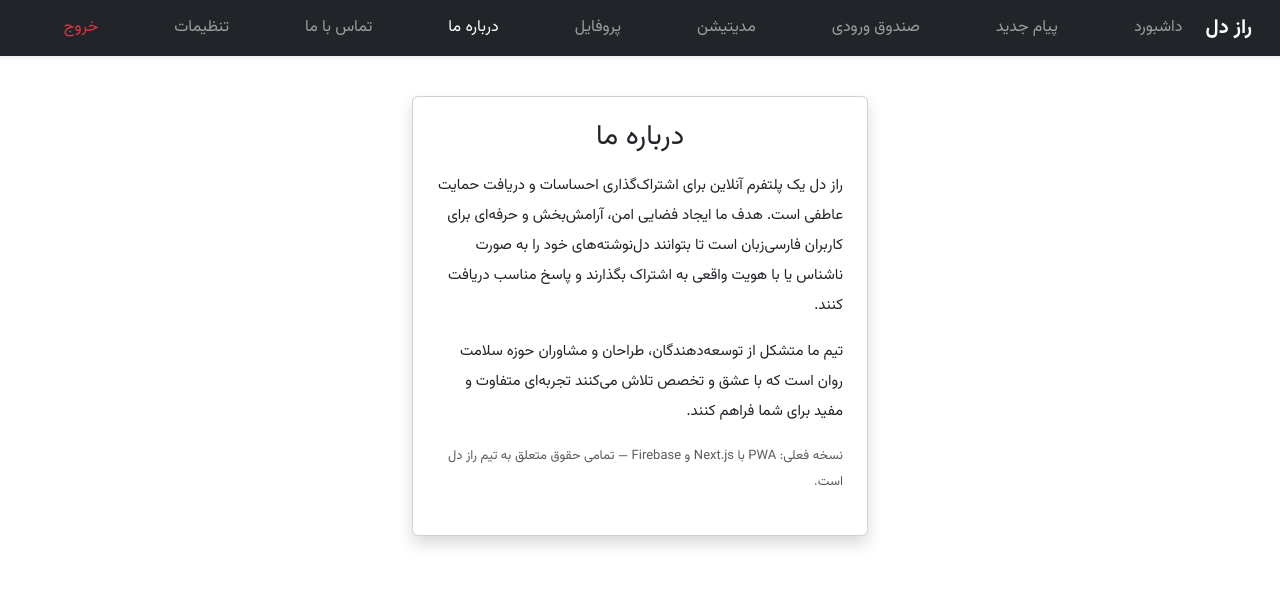
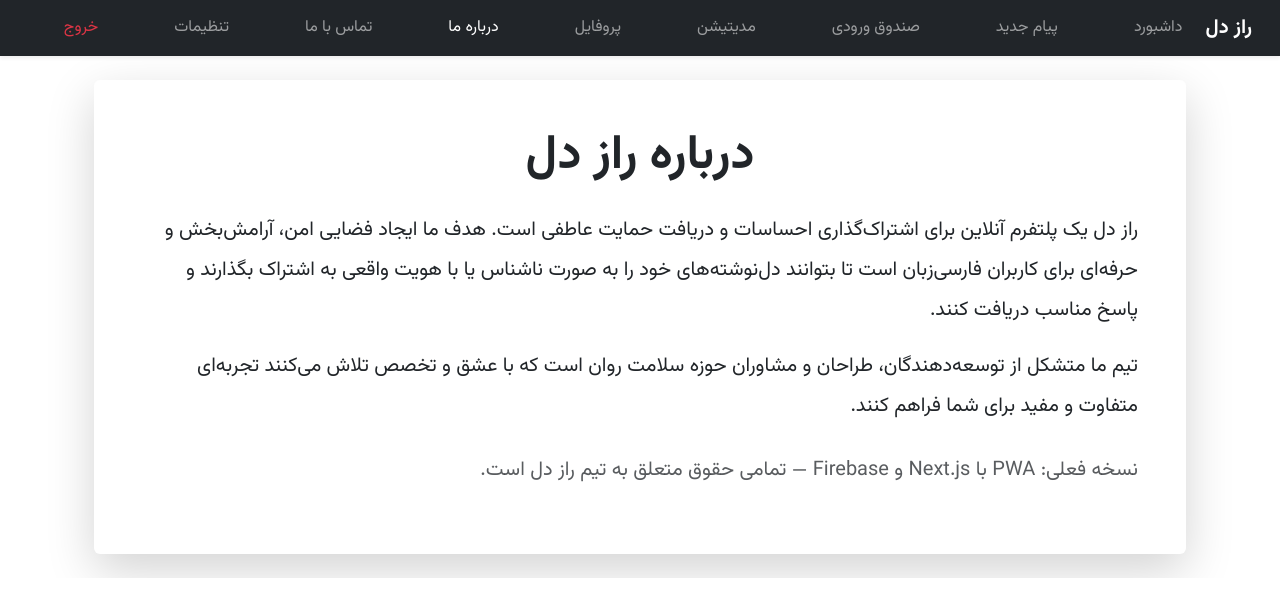
Before and after one commit to artificialxflow/razedel03, a Next.js app: page /about in a window 1280 px wide. Shown: the top 616 px of the page. Built offline with nearby package versions, Linux system fonts and the light colour scheme.

Commit message:
Update page.tsx

```diff
--- a/app/about/page.tsx
+++ b/app/about/page.tsx
@@ -3,21 +3,23 @@ import React from "react";
 
 export default function AboutPage() {
   return (
-    <div className="container" style={{ maxWidth: 480, margin: "40px auto", direction: "rtl" }}>
-      <div className="card shadow p-4">
-        <h3 className="mb-3 text-center">درباره ما</h3>
-        <div style={{ fontSize: 15, lineHeight: 2 }}>
+    <main className="flex-grow-1 overflow-auto">
+      <div className="container p-4">
+        <div className="card shadow-lg border-0 rounded-lg p-5">
+          <h1 className="display-5 fw-bold text-center mb-4">درباره راز دل</h1>
+          <div className="lh-lg fs-5">
             <p>
               راز دل یک پلتفرم آنلاین برای اشتراک‌گذاری احساسات و دریافت حمایت عاطفی است. هدف ما ایجاد فضایی امن، آرامش‌بخش و حرفه‌ای برای کاربران فارسی‌زبان است تا بتوانند دل‌نوشته‌های خود را به صورت ناشناس یا با هویت واقعی به اشتراک بگذارند و پاسخ مناسب دریافت کنند.
             </p>
             <p>
               تیم ما متشکل از توسعه‌دهندگان، طراحان و مشاوران حوزه سلامت روان است که با عشق و تخصص تلاش می‌کنند تجربه‌ای متفاوت و مفید برای شما فراهم کنند.
             </p>
-          <p className="text-muted mt-3" style={{ fontSize: 13 }}>
+            <p className="text-muted mt-4">
               نسخه فعلی: PWA با Next.js و Firebase — تمامی حقوق متعلق به تیم راز دل است.
             </p>
           </div>
         </div>
       </div>
+    </main>
   );
 }
```
Lines whose indentation alone changed are shown as unchanged.
